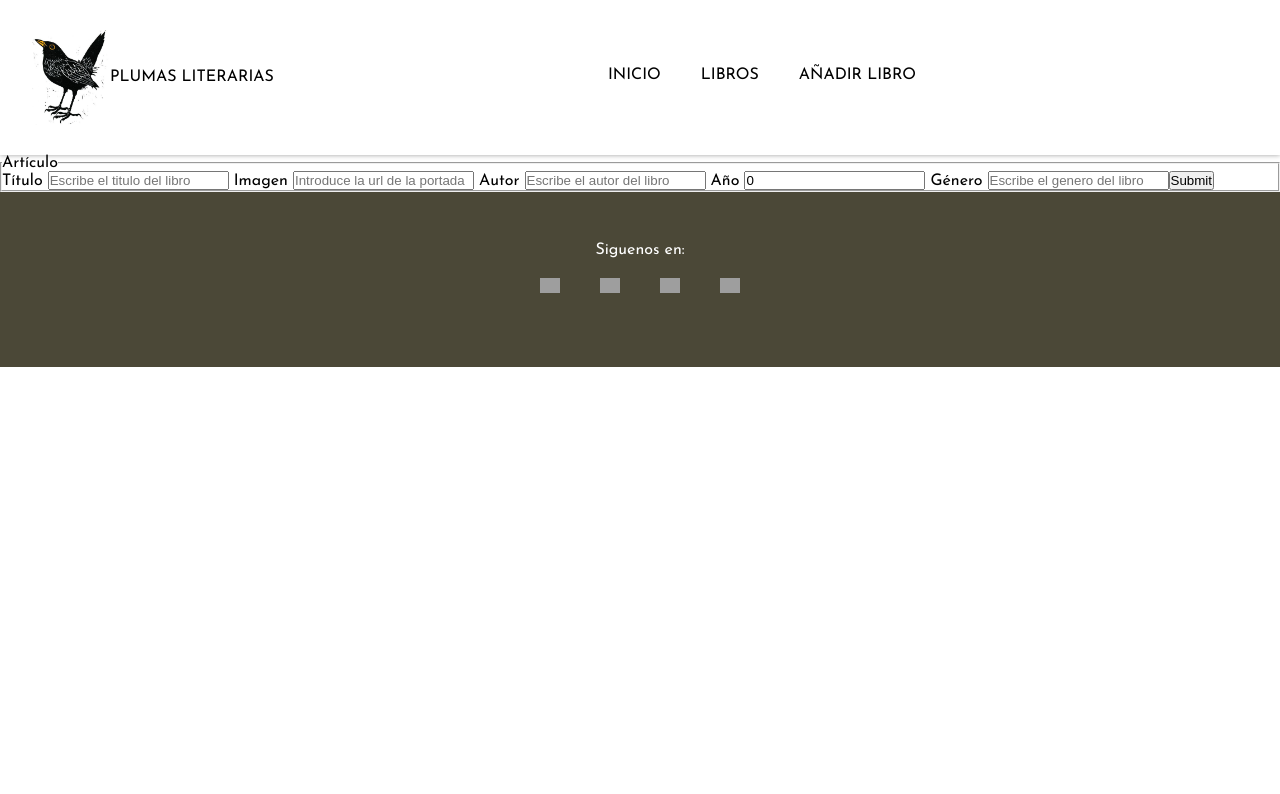
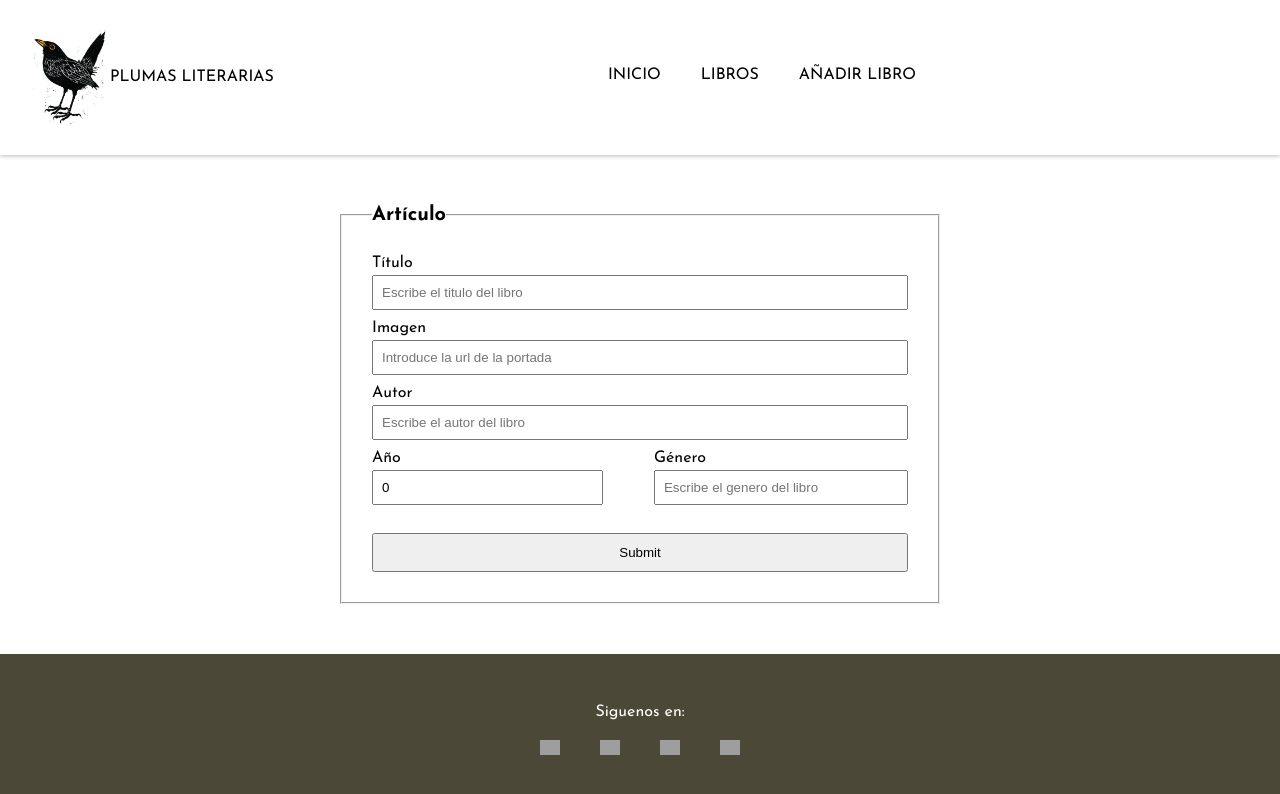
Before and after one commit to bobysoft86/proyectoGrupoAngularUpgrade, an Angular app: page /create in a window 1280 px wide. Shown: the top 794 px of the page. Built offline with nearby package versions, Linux system fonts and the light colour scheme; grey boxes are pictures that could not be loaded.

Commit message:
estilos formulario añadir libro

```diff
--- a/src/app/pages/create/create.component.html
+++ b/src/app/pages/create/create.component.html
@@ -1,3 +1,5 @@
+<div class="wrapper">
+
     <form (ngSubmit)="getLibro()" [formGroup]="libro">
         <fieldset>
             <legend>Artículo</legend>
@@ -16,6 +18,8 @@
                 <input type="text" formControlName="autor" placeholder="Escribe el autor del libro">
             </label>
 
+            <div class="division">
+
                 <label>
                     Año
                     <input type="number" formControlName="year" placeholder="Escribe el año de publicacion">
@@ -26,7 +30,10 @@
                     <input type="text" formControlName="genre" placeholder="Escribe el genero del libro">
                 </label>
 
+            </div>
             <button (click)="getLibro()">Submit</button>
 
         </fieldset>
     </form>
+
+</div>
--- a/src/app/pages/create/create.component.scss
+++ b/src/app/pages/create/create.component.scss
@@ -0,0 +1,39 @@
+.wrapper {
+    max-width: 700px;
+    margin: 0 auto;
+    padding: 50px;
+
+    form {
+        fieldset {
+            padding: 30px;
+            display: flex;
+            flex-direction: column;
+
+            legend {
+                font-weight: 900;
+  font-size: 20px;
+            }
+
+            label {
+                margin-bottom: 10px;
+                input {
+                    width: 100%;
+                    padding: 8px;
+                    margin-top: 4px;
+                }
+            }
+
+            .division {
+                display: flex;
+                justify-content: space-between;
+            }
+
+            button {
+                padding: 10px;
+                margin-top: 18px;
+                cursor: pointer;
+            }
+
+        }
+    }
+}
```
Lines whose indentation alone changed are shown as unchanged.
